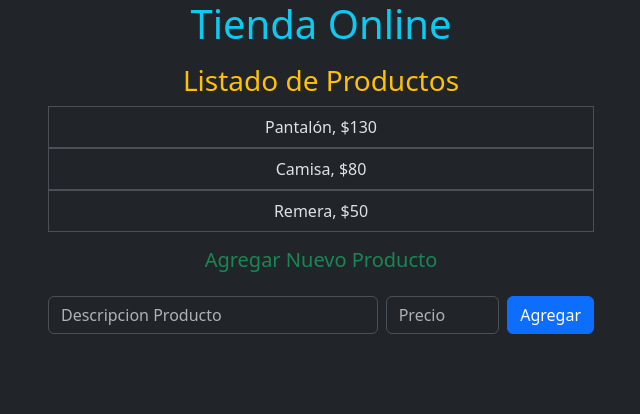
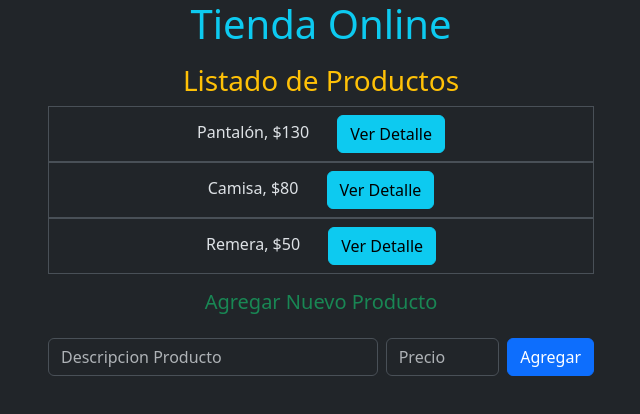
Before and after one commit to LazaroLironis241103/Reto---Tienda-Online, an Angular app in the folder mi-app/: page / in a window 1280 px wide. Shown: the top 414 px of the page, without its empty margins (319-959 px from the left). Built offline with nearby package versions, Linux system fonts and the light colour scheme.

Commit message:
Emitir Mensajes con Servicios

```diff
--- a/mi-app/src/app/features/productos/producto-listado/producto-listado.component.ts
+++ b/mi-app/src/app/features/productos/producto-listado/producto-listado.component.ts
@@ -14,7 +14,11 @@ import { Producto } from '../producto.model';
 export class ProductoListado {
   productos: Producto[] = [];
 
-  constructor(private productoService: ProductoService) {}
+  constructor(private productoService: ProductoService) {
+    this.productoService.detalleProductoEmmiter.subscribe(
+      (producto: Producto) => alert(`Producto: ${producto.descripcion}, $${producto.precio}`)
+    );
+  };
 
   ngOnInit() {
     // Inicializar Productos
--- a/mi-app/src/app/features/productos/producto.component/producto.component.html
+++ b/mi-app/src/app/features/productos/producto.component/producto.component.html
@@ -1,4 +1,5 @@
 <li class="list-group-item text-center">
     {{ producto.descripcion }},
     ${{ producto.precio }}
+    <button type="submit" class="btn btn-info ms-4" (click)="emitirDetalleProducto()">Ver Detalle</button>
 </li>
--- a/mi-app/src/app/features/productos/producto.component/producto.component.ts
+++ b/mi-app/src/app/features/productos/producto.component/producto.component.ts
@@ -1,4 +1,6 @@
 import { Component, Input } from '@angular/core';
+import { Producto } from '../producto.model';
+import { ProductoService } from '../producto';
 
 @Component({
   selector: 'app-producto',
@@ -7,5 +9,11 @@ import { Component, Input } from '@angular/core';
   styleUrls: ['./producto.component.css']
 })
 export class ProductoComponent {
-  @Input() producto!: { descripcion: string; precio: number };
+  @Input() producto!: Producto;
+
+  constructor(private productoService: ProductoService) {}
+
+  emitirDetalleProducto() {
+    this.productoService.detalleProductoEmmiter.emit(this.producto);
+  }
 }
--- a/mi-app/src/app/features/productos/producto.ts
+++ b/mi-app/src/app/features/productos/producto.ts
@@ -1,4 +1,4 @@
-import { Injectable } from '@angular/core';
+import { EventEmitter, Injectable } from '@angular/core';
 import { Producto } from './producto.model';
 
 @Injectable({
@@ -11,6 +11,8 @@ export class ProductoService {
     { descripcion: 'Remera', precio: 50 },
   ];
 
+  detalleProductoEmmiter = new EventEmitter<Producto>();
+
    agregarProducto(producto: Producto) {
     this.productos.push(producto);
   }
```
